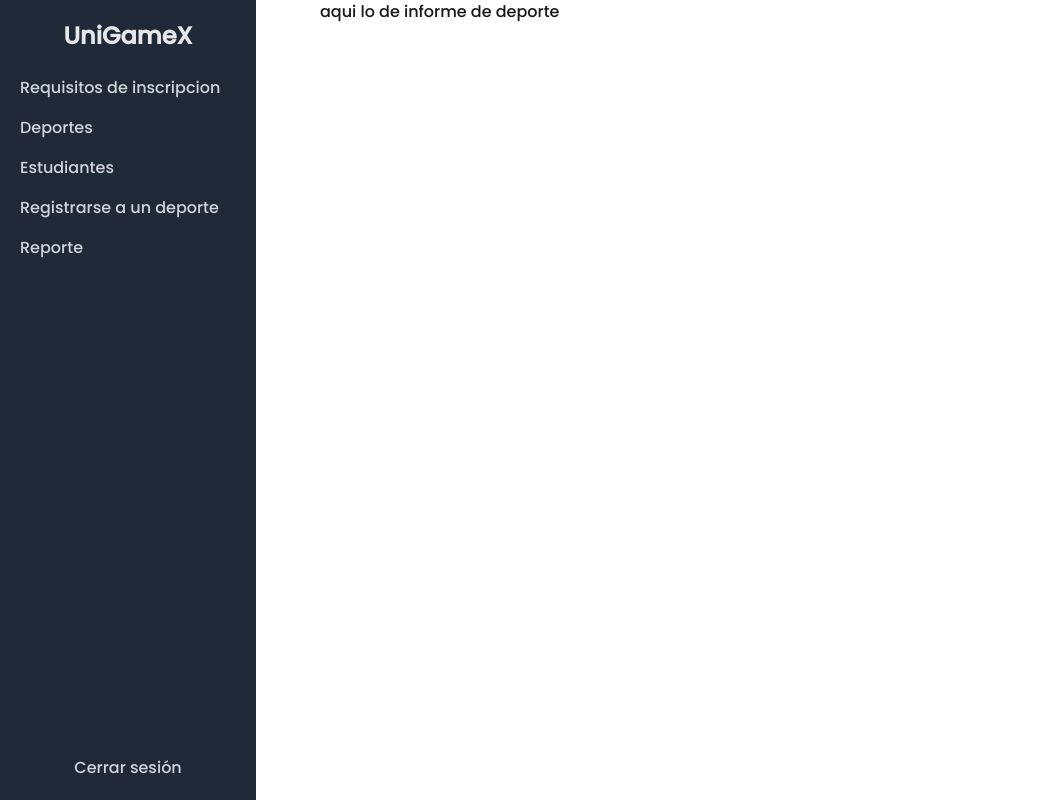
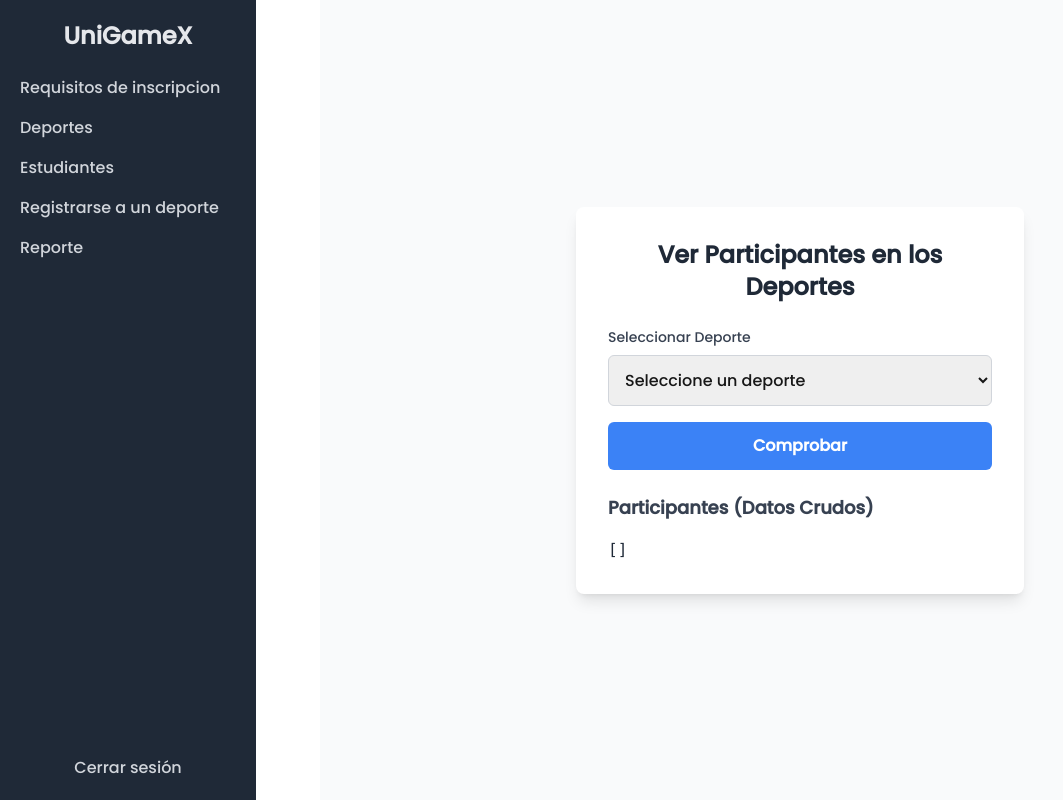
Before and after one commit to sebassg/unigamex, a Next.js app: page /auth/reporte-sport in a window 1280 px wide. Shown: the whole page, without its empty margins (0-1063 px from the left). Built offline with nearby package versions, Linux system fonts and the light colour scheme; a web font is replaced by a local one.

Commit message:
Se agrega reporte a medias

```diff
--- a/app/auth/reporte-sport/page.tsx
+++ b/app/auth/reporte-sport/page.tsx
@@ -1,7 +1,8 @@
+import Reporte from "@/app/ui/ReporteSport"
 export default function PageReporteSport() {
     return(
         <>
-        <h1>aqui lo de informe de deporte</h1>
+        <Reporte></Reporte>
         </>
     )
 }
--- /dev/null
+++ b/app/ui/ReporteSport.tsx
@@ -0,0 +1,95 @@
+'use client';
+
+import { useState, useEffect, FormEvent } from 'react';
+
+export default function Reporte() {
+  const [sports, setSports] = useState<{ sportName: string, participants: number[], maxParticipants: number }[]>([]);
+  const [students, setStudents] = useState<{ firstName: string, lastName: string ,posicion:string }[]>([]); // Almacena los usuarios sin idNumber
+  const [selectedSport, setSelectedSport] = useState('');
+  const [participants, setParticipants] = useState<{ firstName: string, lastName: string }[]>([]); // Lista de participantes con datos completos
+
+  // Cargar datos desde localStorage
+  useEffect(() => {
+    const storedSports = JSON.parse(localStorage.getItem('sports') || '[]');
+    const storedUsers = JSON.parse(localStorage.getItem('users') || '[]'); // Cargar estudiantes desde localStorage
+    setSports(storedSports);
+    setStudents(storedUsers); // Establecer los estudiantes en el estado
+
+    console.log('Deportes cargados:', storedSports); // Depuración
+    console.log('Estudiantes cargados:', storedUsers); // Depuración
+  }, []);
+
+  // Manejar envío del formulario
+  const handleSubmit = (e: FormEvent) => {
+    e.preventDefault();
+
+    const sport = sports.find(s => s.sportName === selectedSport);
+    console.log('Deporte seleccionado:', sport); // Depuración
+
+    if (sport && sport.participants) {
+      // Obtener participantes usando la posición (índice) de los estudiantes
+      const enrolledStudents = sport.participants
+        .map(index => students[index]) // Usar el índice para acceder a los estudiantes
+        .filter(Boolean) as { firstName: string, lastName: string , posicion:string}[]; // Filtrar los estudiantes encontrados
+
+      console.log('Estudiantes inscritos:', enrolledStudents); // Depuración
+      setParticipants(enrolledStudents); // Establecer los estudiantes participantes
+    } else {
+      setParticipants([]); // Si no hay participantes, limpiar la lista
+    }
+  };
+
+  return (
+    <div className="flex justify-center items-center min-h-screen bg-gray-50">
+      <div className="bg-white p-8 rounded-lg shadow-lg w-full max-w-md">
+        <h2 className="text-2xl font-semibold text-center text-gray-800 mb-6">Ver Participantes en los Deportes</h2>
+        <form onSubmit={handleSubmit}>
+          <div className="mb-4">
+            <label htmlFor="sport" className="block text-sm font-medium text-gray-700">Seleccionar Deporte</label>
+            <select
+              name="sport"
+              value={selectedSport}
+              onChange={(e) => setSelectedSport(e.target.value)}
+              className="w-full mt-2 p-3 border border-gray-300 rounded-md focus:ring-blue-500 focus:border-blue-500"
+            >
+              <option value="">Seleccione un deporte</option>
+              {sports.map((sport, index) => (
+                <option key={index} value={sport.sportName}>
+                  {sport.sportName}
+                </option>
+              ))}
+            </select>
+          </div>
+          <button
+            type="submit"
+            className="w-full py-3 bg-blue-500 text-white font-semibold rounded-md hover:bg-blue-600 focus:ring-2 focus:ring-blue-500 focus:ring-opacity-50">
+            Comprobar
+          </button>
+        </form>
+
+        {/* Mostrar directamente la variable participants */}
+        <div className="mt-6">
+          <h3 className="text-lg font-semibold text-gray-700 mb-4">Participantes (Datos Crudos)</h3>
+          <pre className="text-gray-800">{JSON.stringify(participants, null, 2)}</pre>
+        </div>
+
+        {participants.length > 0 && (
+          <div className="mt-6">
+            <h3 className="text-lg font-semibold text-gray-700 mb-4">Participantes</h3>
+            <ul className="list-disc pl-5">
+              {participants.map((student, index) => (
+                <li key={index} className="text-gray-800">
+                  {student.firstName} {student.lastName} {/* Mostrar nombre completo */}
+                </li>
+              ))}
+            </ul>
+          </div>
+        )}
+
+        {selectedSport && participants.length === 0 && (
+          <p className="text-center text-gray-600 mt-6">No hay participantes inscritos en este deporte.</p>
+        )}
+      </div>
+    </div>
+  );
+}
```
Also changed, not shown: app/ui/FormRegisterSportStudent.tsx (+2 -13 lines).
